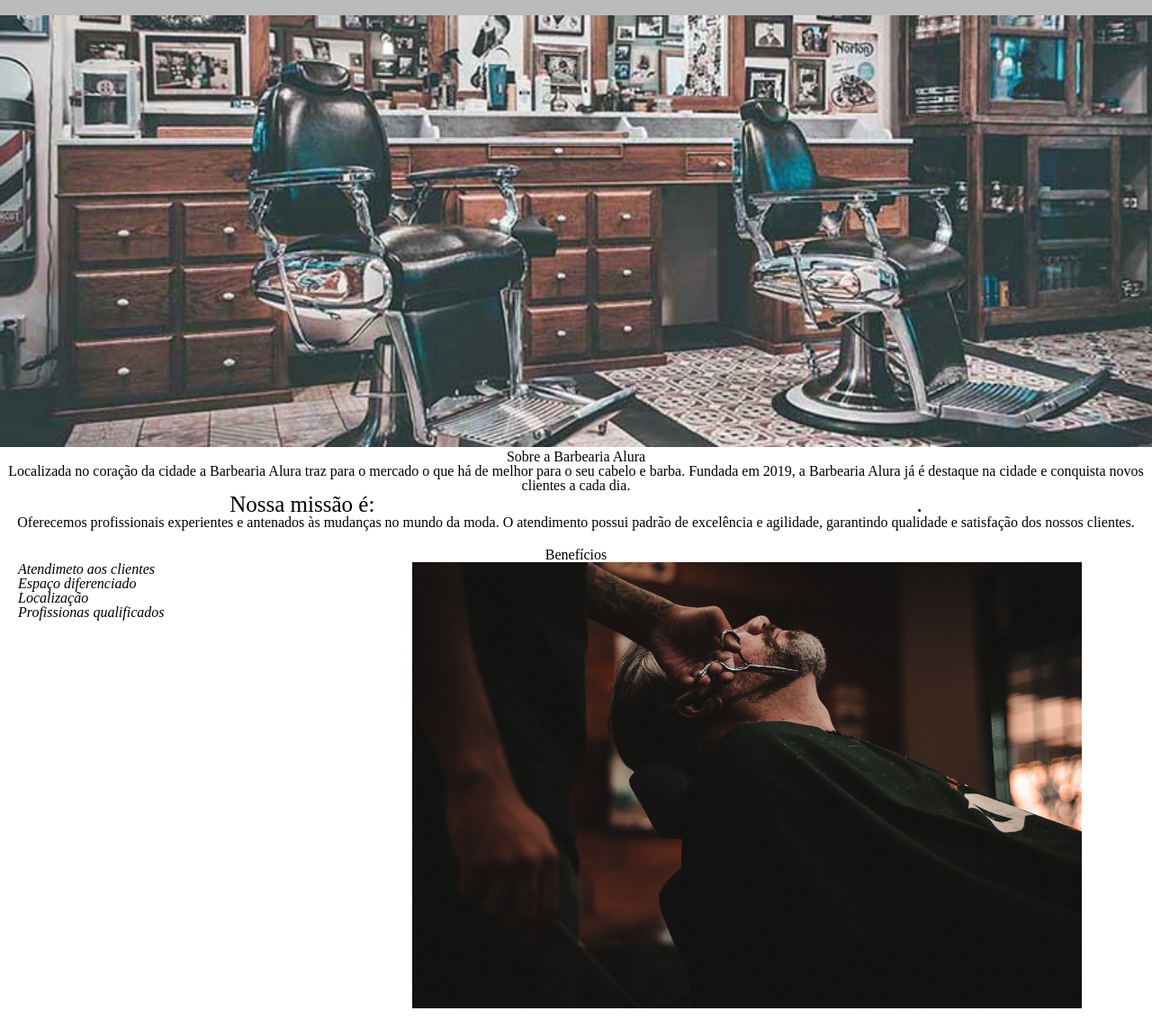
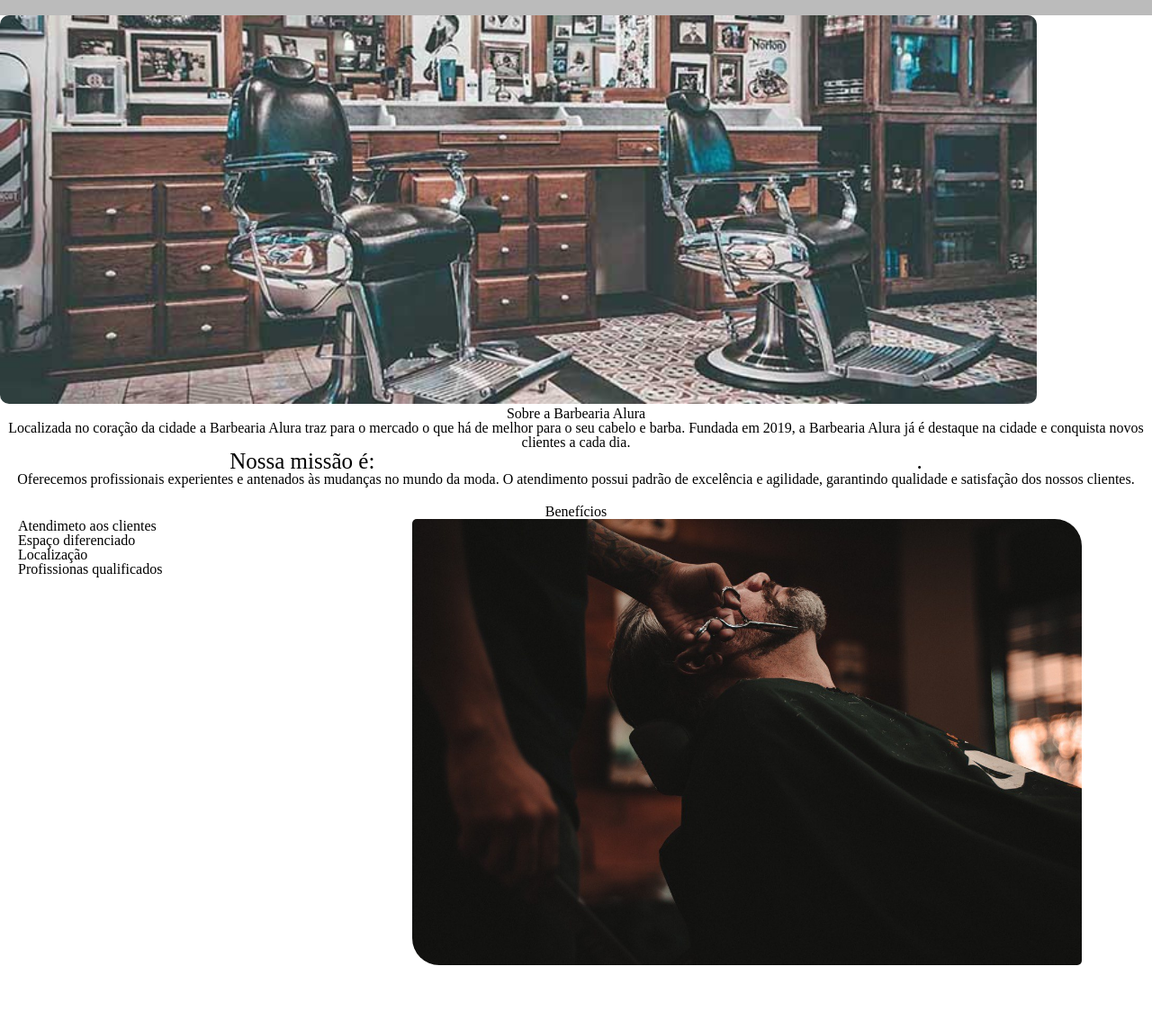
Before and after one commit to Lancelotti-beta/aulaHtmlCss, a plain HTML site: page homePage/index.html in a window 1280 px wide. Shown: the part 276-1420 px from the top of the page at 90% size. After the commit the page ends 1372 px from the top, so only its background shows below. Drawn offline with Linux system fonts and the light colour scheme.

Commit message:
fuçando numas coisas aqui e olhando uns erro

```diff
--- a/homePage/style.css
+++ b/homePage/style.css
@@ -40,7 +40,8 @@ body{
 
 /* image style */
 #imageBanner{
-  width: 100%;
+  width: 90%;
+  border-radius: 10px;
 }
 
 /* Sessão conteudo da pagina  */
@@ -66,7 +67,7 @@ em strong{
 }
 
 .itens{
-  font-style: italic;
+  font-family: serif;
 }
 
 ul{
@@ -78,4 +79,5 @@ ul{
 
 .imageBeneficio{
   width: 60%;
+  border-radius: 5px 30px;
 }
```
